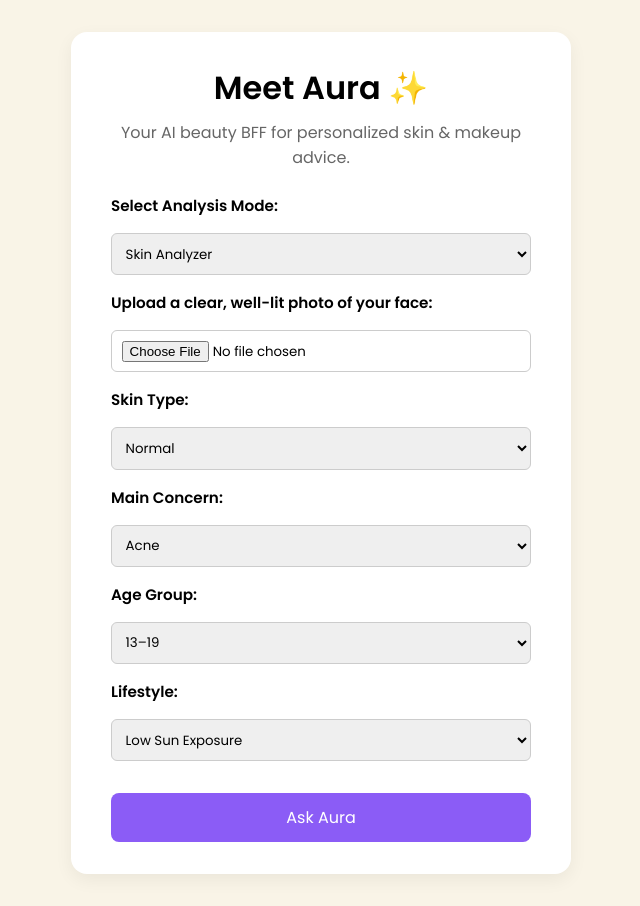
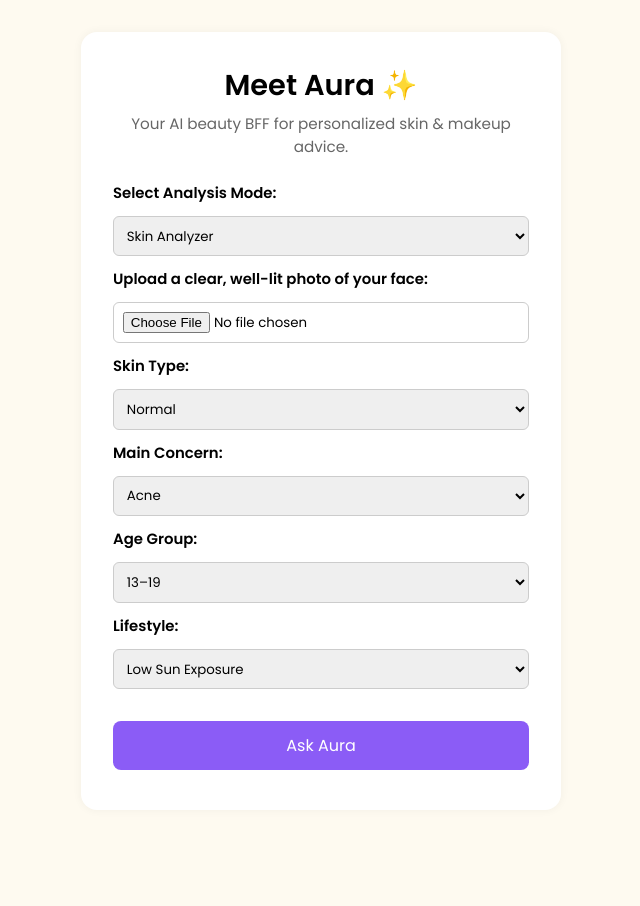
Before and after one commit to khan-ashifur/GlowReader-Final, a website: page public/index.html in a window 1280 px wide. Shown: the whole page, without its empty margins (319-959 px from the left). After the commit the page ends 842 px from the top, so only its background shows below. Drawn offline with Linux system fonts and the light colour scheme.

Commit message:
Final design update: centered Aura form with fixed layout

```diff
--- a/public/index.html
+++ b/public/index.html
@@ -2,15 +2,16 @@
 <html lang="en">
 <head>
   <meta charset="UTF-8" />
-  <meta name="viewport" content="width=device-width, initial-scale=1.0"/>
-  <title>GlowReader ✨</title>
+  <meta name="viewport" content="width=device-width, initial-scale=1.0" />
+  <title>Meet Aura ✨</title>
+  <link rel="stylesheet" href="style.css" />
   <link href="https://fonts.googleapis.com/css2?family=Poppins:wght@400;600&display=swap" rel="stylesheet">
-  <link rel="stylesheet" href="style.css" />
 </head>
 <body>
-  <div class="centered-card">
+  <div class="aura-card">
     <h1>Meet Aura ✨</h1>
-    <p class="subtitle">Your AI beauty BFF for personalized skin & makeup advice.</p>
+    <p>Your AI beauty BFF for personalized skin & makeup advice.</p>
+
     <form>
       <label>Select Analysis Mode:</label>
       <select><option>Skin Analyzer</option></select>
--- a/public/style.css
+++ b/public/style.css
@@ -6,66 +6,69 @@
 }
 
 body {
-  background: #f9f4e7;
+  background: #fefaf0;
+  display: flex;
+  justify-content: center;
+  align-items: center;
+  padding: 2rem;
   min-height: 100vh;
-  display: flex;
-  align-items: center;
-  justify-content: center;
-  padding: 2rem;
 }
 
-.centered-card {
-  background: white;
-  padding: 2rem 2.5rem;
+.aura-card {
+  background-color: white;
   border-radius: 16px;
-  max-width: 500px;
+  padding: 2rem 2rem 2.5rem;
+  max-width: 480px;
   width: 100%;
-  box-shadow: 0 6px 18px rgba(0, 0, 0, 0.06);
+  box-shadow: 0 0 10px rgba(0, 0, 0, 0.05);
   text-align: center;
 }
 
-.centered-card h1 {
-  font-size: 2rem;
-  margin-bottom: 0.5rem;
+.aura-card h1 {
+  font-size: 1.8rem;
+  font-weight: 600;
+  margin-bottom: 0.3rem;
 }
 
-.subtitle {
+.aura-card p {
+  font-size: 0.95rem;
   color: #666;
   margin-bottom: 1.5rem;
 }
 
 form {
-  text-align: left;
   display: flex;
   flex-direction: column;
-  gap: 1rem;
+  gap: 0.75rem;
+  text-align: left;
 }
 
 label {
   font-weight: 600;
-  font-size: 0.95rem;
+  font-size: 0.93rem;
 }
 
 select,
 input[type="file"] {
-  padding: 0.6rem;
+  padding: 0.55rem;
   border-radius: 6px;
   border: 1px solid #ccc;
   width: 100%;
 }
 
 button {
-  background: #8b5cf6;
+  margin-top: 1.2rem;
+  background-color: #8b5cf6;
   color: white;
   border: none;
-  border-radius: 8px;
   padding: 0.75rem;
   font-size: 1rem;
-  margin-top: 1rem;
+  border-radius: 8px;
+  width: 100%;
   cursor: pointer;
   transition: background 0.3s ease;
 }
 
 button:hover {
-  background: #7a3efd;
+  background-color: #7a3efd;
 }
```
